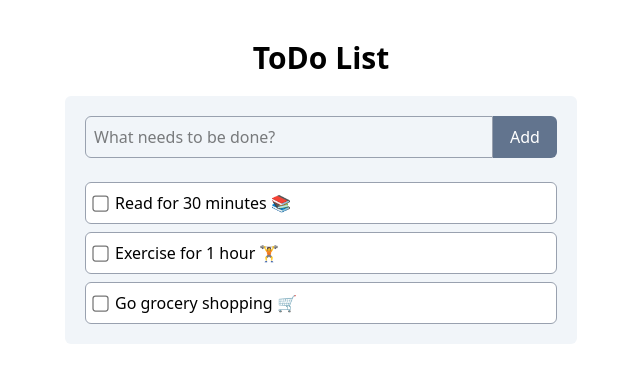
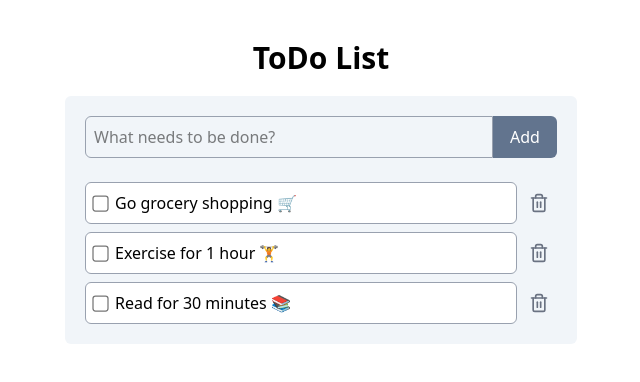
Before and after one commit to jerometaruc/react-typescript-frontend, a React (Vite) app: page / in a window 1280 px wide. Shown: the top 382 px of the page, without its empty margins (319-959 px from the left). Built offline with nearby package versions, Linux system fonts and the light colour scheme.

Commit message:
feat: Implement TodoList component

```diff
--- a/src/App.tsx
+++ b/src/App.tsx
@@ -1,7 +1,7 @@
 import { useState } from "react";
 import { Data } from "./data/Todos";
-import TodoItem from "./components/TodoItem";
 import AddTodoForm from "./components/AddTodoForm";
+import TodoList from "./components/TodoList";
 
 function App() {
   const [todos, setTodos] = useState(Data);
@@ -25,22 +25,22 @@ function App() {
     ]);
   };
 
+  function deleteTodo(id: number) {
+    setTodos(prevTodos => prevTodos.filter(todo => todo.id !== id))
+  };
+
   return (
-    <main className="py-10 h-screen space-y-5">
+    <main className="py-10 h-screen space-y-5 overflow-y-auto">
       <h1 className="font-bold text-3xl text-center">ToDo List</h1>
       <div className="max-w-lg mx-auto bg-slate-100 rounded-md p-5 space-y-6">
         <AddTodoForm
           onSubmit={addTodo}
         />
-        <div className="space-y-2">
-          {todos.map(todo => (
-            <TodoItem
-              key={todo.id}
-              todo={todo}
-              onCompletedChange={setTodoCompleted}
-            />
-          ))}
-        </div>
+        <TodoList
+          todos={todos}
+          onCompletedChange={setTodoCompleted}
+          onDelete={deleteTodo}
+        />
       </div>
     </main>
   );
--- a/src/components/TodoItem.tsx
+++ b/src/components/TodoItem.tsx
@@ -1,14 +1,20 @@
+import { Trash2 } from "lucide-react";
 import type { Todo } from "../types/Todo";
 
 interface TodoItemProps {
     todo: Todo;
     onCompletedChange: (id: number, completed: boolean) => void;
+    onDelete: (id: number) => void;
 }
 
-export default function TodoItem({ todo, onCompletedChange }: TodoItemProps) {
+export default function TodoItem({ todo, onCompletedChange, onDelete }: TodoItemProps) {
     return (
-        <div>
-            <label className="flex items-center gap-2 border rounded-md p-2 border-gray-400 bg-white hover:bg-slate-50">
+        <div
+            className="flex items-center gap-1"
+        >
+            <label
+                className="flex items-center gap-2 border rounded-md p-2 border-gray-400 bg-white hover:bg-slate-50 grow"
+            >
                 <input
                     type="checkbox"
                     checked={todo.completed}
@@ -19,6 +25,15 @@ export default function TodoItem({ todo, onCompletedChange }: TodoItemProps) {
                     {todo.title}
                 </span>
             </label>
+            <button
+                onClick={() => onDelete(todo.id)}
+                className="p-2"
+            >
+                <Trash2
+                    size={20}
+                    className="text-gray-500 "
+                />
+            </button>
         </div>
     );
 };
--- /dev/null
+++ b/src/components/TodoList.tsx
@@ -0,0 +1,39 @@
+import type { Todo } from "../types/Todo";
+import TodoItem from "./TodoItem";
+
+interface TodoListProps {
+    todos: Todo[];
+    onCompletedChange: (id: number, completed: boolean) => void;
+    onDelete: (id: number) => void;
+};
+
+export default function TodoList({ todos, onCompletedChange, onDelete }: TodoListProps) {
+    const todosSorted = todos.sort((a, b) => {
+        if (a.completed === b.completed) {
+            return b.id - a.id;
+        }
+        return a.completed ? 1 : -1
+    });
+
+    return (
+        <>
+            <div className="space-y-2">
+                {todosSorted.map(todo => (
+                    <TodoItem
+                        key={todo.id}
+                        todo={todo}
+                        onCompletedChange={onCompletedChange}
+                        onDelete={onDelete}
+                    />
+                ))}
+            </div>
+            {todos.length === 0 && (
+                <p
+                    className="text-center text-sm text-gray-500"
+                >
+                    Nothing to do.
+                </p>
+            )}
+        </>
+    );
+};
```
